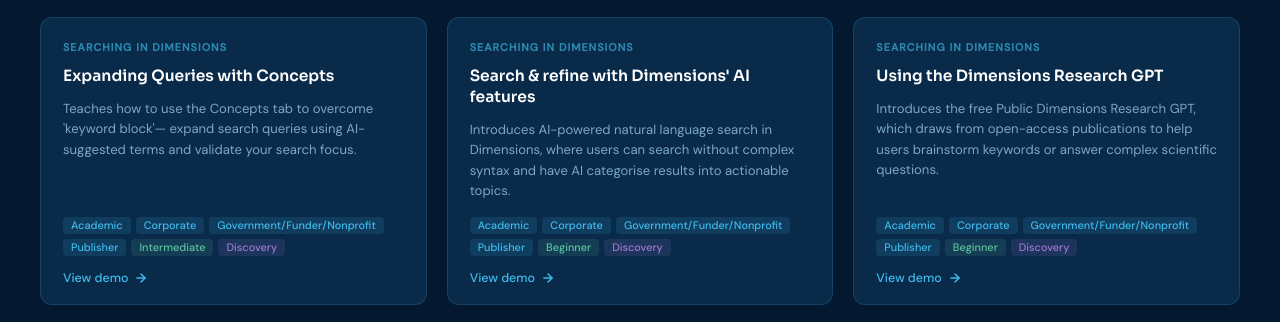
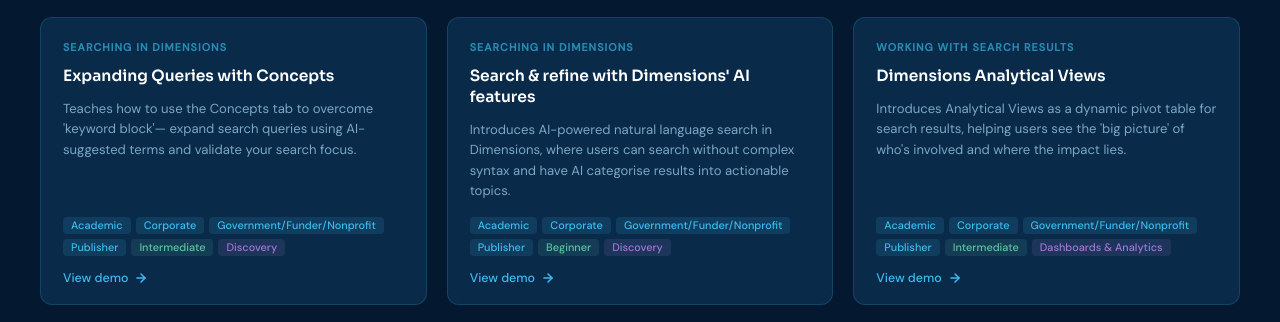
Before and after one commit to mnunemaker-cyber/dimensions-demo-library, a plain HTML site: page index.html in a window 1280 px wide. Shown: the part 1739-2061 px from the top of the page. Drawn offline with Linux system fonts and the light colour scheme.

Commit message:
Add files via upload

```diff
--- a/index.html
+++ b/index.html
@@ -491,7 +491,6 @@ const DEMOS = [
   { title: "Dimensions' Research Categories", section: "Searching in Dimensions", blurb: "Demonstrates how to go beyond keywords and use Dimensions' Research Categories to find relevant literature without guessing synonyms.", url: "https://app.storylane.io/share/mrkuw6x0csin", industry: ["Academic","Corporate","GFN","Publisher"], skill: ["Intermediate"], workflow: ["Discovery"] },
   { title: "Expanding Queries with Concepts", section: "Searching in Dimensions", blurb: "Teaches how to use the Concepts tab to overcome 'keyword block'— expand search queries using AI-suggested terms and validate your search focus.", url: "https://app.storylane.io/share/lmf7qkxey7nj", industry: ["Academic","Corporate","GFN","Publisher"], skill: ["Intermediate"], workflow: ["Discovery"] },
   { title: "Search & refine with Dimensions' AI features", section: "Searching in Dimensions", blurb: "Introduces AI-powered natural language search in Dimensions, where users can search without complex syntax and have AI categorise results into actionable topics.", url: "https://app.storylane.io/share/6zopm9oosvhq", industry: ["Academic","Corporate","GFN","Publisher"], skill: ["Beginner"], workflow: ["Discovery"] },
-  { title: "Using the Dimensions Research GPT", section: "Searching in Dimensions", blurb: "Introduces the free Public Dimensions Research GPT, which draws from open-access publications to help users brainstorm keywords or answer complex scientific questions.", url: "https://app.storylane.io/share/ssmvzscvtoyi", industry: ["Academic","Corporate","GFN","Publisher"], skill: ["Beginner"], workflow: ["Discovery"] },
 
   // Working with Results
   { title: "Dimensions Analytical Views", section: "Working with Search Results", blurb: "Introduces Analytical Views as a dynamic pivot table for search results, helping users see the 'big picture' of who's involved and where the impact lies.", url: "https://app.storylane.io/share/xgvdre6drxan", industry: ["Academic","Corporate","GFN","Publisher"], skill: ["Intermediate"], workflow: ["Dashboards & Analytics"] },
```
